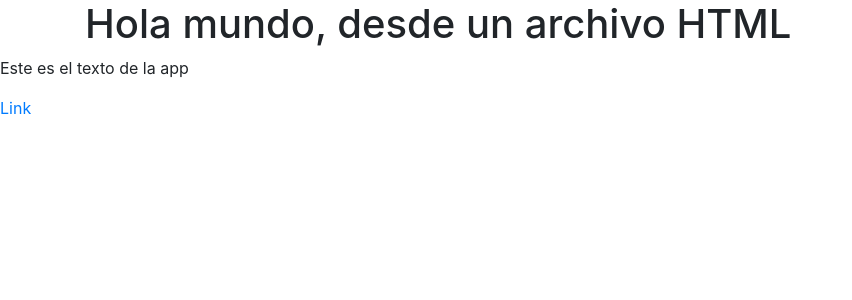
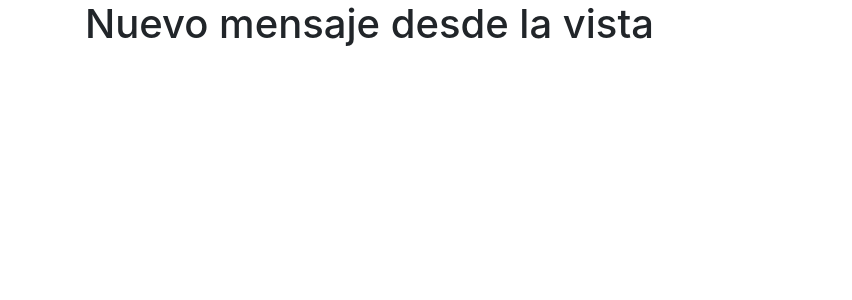
Before and after one commit to ArnoldLara/django-codfacilito, a Django app: page / in a window 1280 px wide. Shown: the top 300 px of the page, without its empty margins (0-852 px from the left). Run offline with Django 3.2, Linux system fonts and the light colour scheme; some libraries are stand-ins or nearby versions.

Commit message:
Contexto de DJango

```diff
--- a/facilito_store/views.py
+++ b/facilito_store/views.py
@@ -9,5 +9,9 @@ def index(request):
 
     return render(request,'index.html',{
         #Contexto
+        #Se puede pasar valores de la vista al template, para generar paginas
+        #web dinamicas
+        'message':'Nuevo mensaje desde la vista',
+        'title':'titulo'
     })
     #return HttpResponse('Hola, el texto ha cambiado!')
--- a/templates/index.html
+++ b/templates/index.html
@@ -9,17 +9,15 @@
      <div class="container">
        <div class="row">
          <div class="col">
-           <h1>Hola mundo, desde un archivo HTML</h1>
+           <h1>{{ message }}</h1>
          </div>
 
        </div>
 
      </div>
 
-     <p>Este es el texto de la app</p>
-     <a href="#">Link</a>
    </body>
    <script src="https://code.jquery.com/jquery-3.4.1.slim.min.js" integrity="sha384-J6qa4849blE2+poT4WnyKhv5vZF5SrPo0iEjwBvKU7imGFAV0wwj1yYfoRSJoZ+n" crossorigin="anonymous"></script>
-<script src="https://cdn.jsdelivr.net/npm/popper.js@1.16.0/dist/umd/popper.min.js" integrity="sha384-Q6E9RHvbIyZFJoft+2mJbHaEWldlvI9IOYy5n3zV9zzTtmI3UksdQRVvoxMfooAo" crossorigin="anonymous"></script>
-<script src="https://stackpath.bootstrapcdn.com/bootstrap/4.4.1/js/bootstrap.min.js" integrity="sha384-wfSDF2E50Y2D1uUdj0O3uMBJnjuUD4Ih7YwaYd1iqfktj0Uod8GCExl3Og8ifwB6" crossorigin="anonymous"></script>
+   <script src="https://cdn.jsdelivr.net/npm/popper.js@1.16.0/dist/umd/popper.min.js" integrity="sha384-Q6E9RHvbIyZFJoft+2mJbHaEWldlvI9IOYy5n3zV9zzTtmI3UksdQRVvoxMfooAo" crossorigin="anonymous"></script>
+   <script src="https://stackpath.bootstrapcdn.com/bootstrap/4.4.1/js/bootstrap.min.js" integrity="sha384-wfSDF2E50Y2D1uUdj0O3uMBJnjuUD4Ih7YwaYd1iqfktj0Uod8GCExl3Og8ifwB6" crossorigin="anonymous"></script>
  </html>
```
